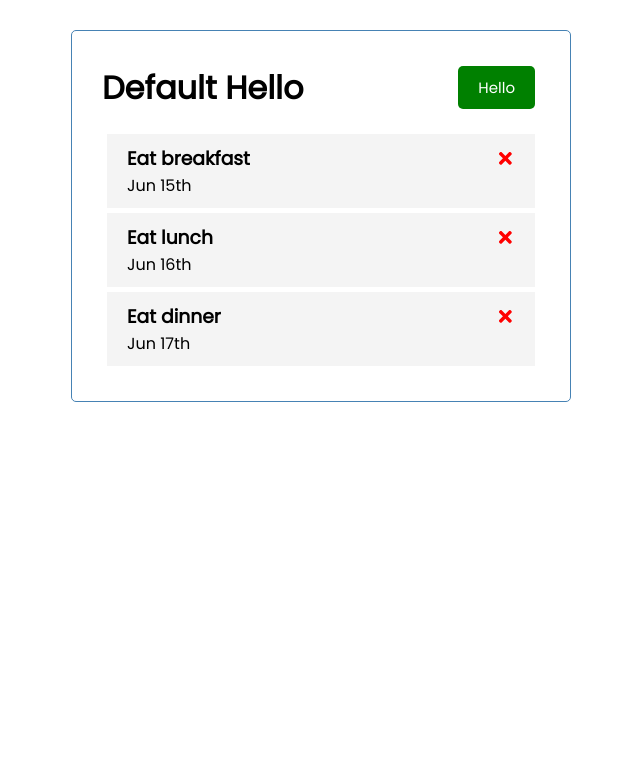
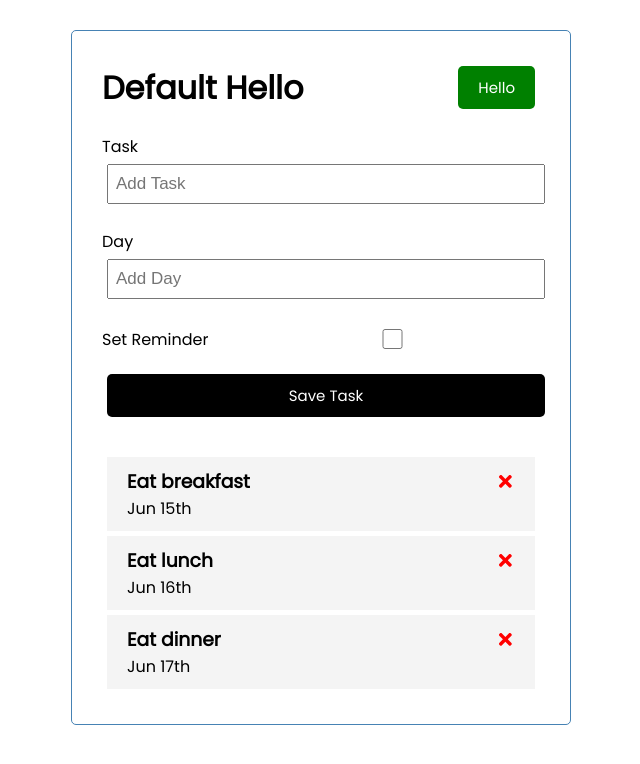
Before and after one commit to kashifp/practice, a React (Create React App) app in the folder react/notes/task-practice/: page / in a window 1280 px wide. Shown: the top 764 px of the page, without its empty margins (319-959 px from the left). Built offline with nearby package versions, Linux system fonts and the light colour scheme.

Commit message:
add save task

```diff
--- a/react/notes/task-practice/src/App.js
+++ b/react/notes/task-practice/src/App.js
@@ -1,6 +1,7 @@
 import { useState } from 'react'
 import Header from './components/Header'
 import Tasks from './components/Tasks'
+import AddTask from './components/AddTask'
 
 
 function App() {
@@ -29,6 +30,14 @@
         },
     ])
 
+
+  // Add Task
+  const addTask = (task) => {
+    const id = Math.floor(Math.random() * 1000) + 1
+    const newTask = {id, ...task}
+    setTasks([...tasks, newTask])
+  }
+
   // Delete task
   const deleteTask = (id) => {
     setTasks(tasks.filter( (task) => task.id !== id ))
@@ -42,6 +51,7 @@
   return (
     <div className="container">
       <Header />
+      <AddTask onAdd={addTask} />
       {tasks.length > 0 ? <Tasks tasks={tasks} onDelete={deleteTask} onToggle={toggleReminder} />
       :<h3>No Tasks To Show</h3>}
     </div>
--- /dev/null
+++ b/react/notes/task-practice/src/components/AddTask.js
@@ -0,0 +1,44 @@
+import { useState } from 'react'
+
+const AddTask = ({ onAdd }) => {
+
+    const [text, setText] = useState('')
+    const [day, setDay] = useState('')
+    const [reminder, setReminder] = useState(false)
+
+    const onSubmit = (e) => {
+        e.preventDefault()
+
+        if (!text) {
+            alert("Please add task")
+            return
+        }
+
+        onAdd({ text, day, reminder })
+
+        setText('')
+        setDay('')
+        setReminder(false)
+    }
+
+    return (
+        <form className='add-form' onSubmit={onSubmit} >
+            <div className='form-control' >
+                <label>Task</label>
+                <input type='text' placeholder='Add Task' value={text} onChange={(e) => setText(e.target.value)} />
+            </div>
+            <div className='form-control' >
+                <label>Day</label>
+                <input type='text' placeholder='Add Day' value={day} onChange={(e) => setDay(e.target.value)} />
+            </div>
+            <div className='form-control form-control-check' >
+                <label>Set Reminder</label>
+                <input type='checkbox'
+                value={reminder} onChange={(e) => setReminder(e.currentTarget.checked)} />
+            </div>
+            <input type='submit' value='Save Task' className='btn btn-block' />
+        </form>
+    )
+}
+
+export default AddTask
```
